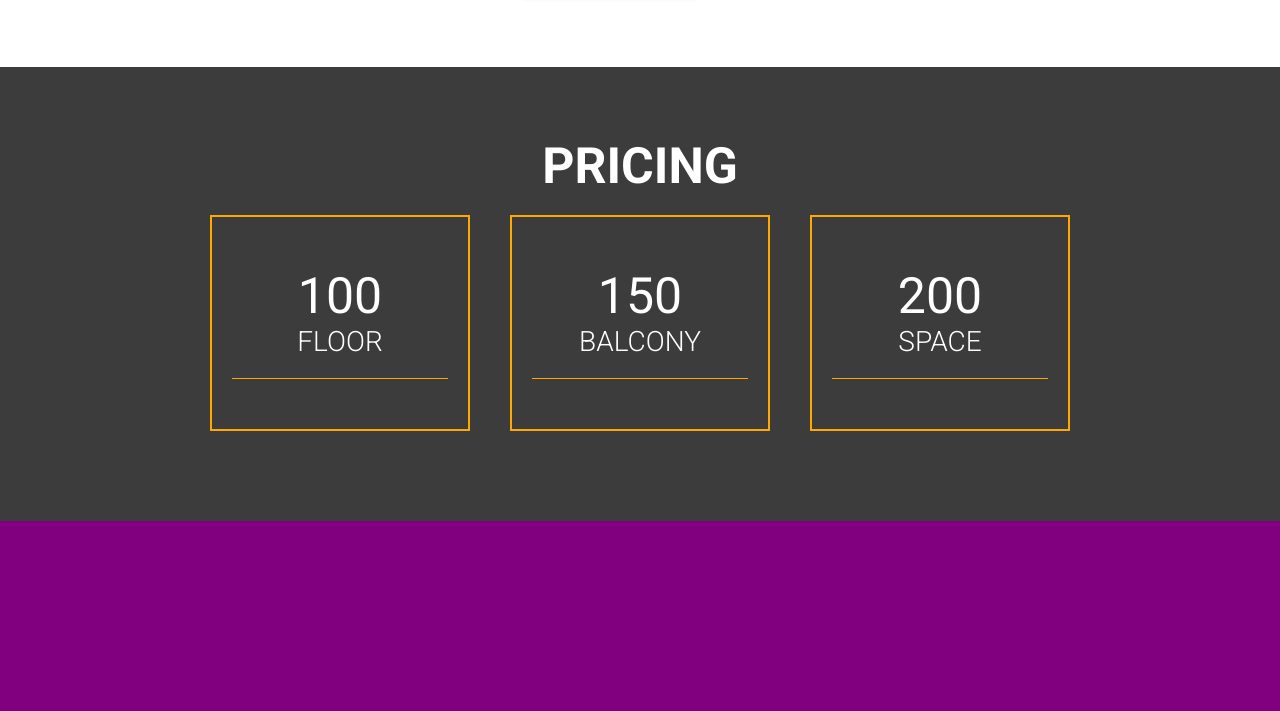
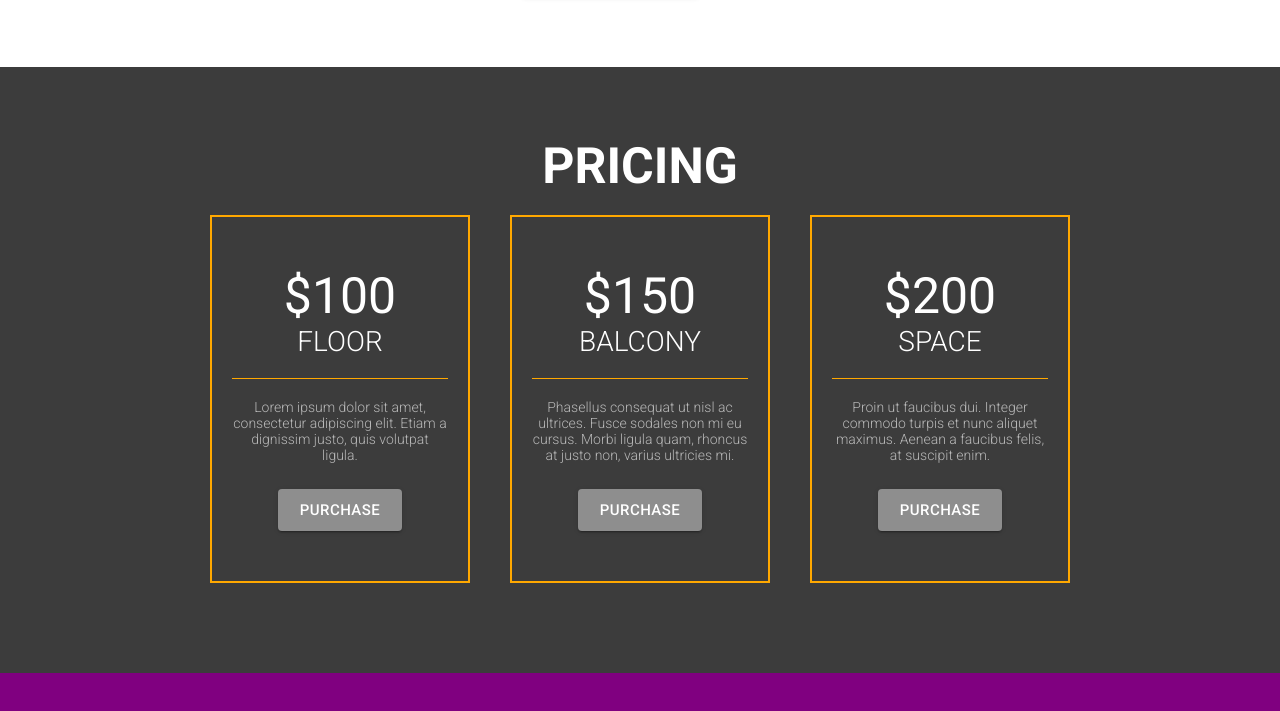
Before and after one commit to yazindu/the_venue, a React (Vite) app: page / in a window 1280 px wide. Shown: the part 2138-2849 px from the top of the page. Built offline with nearby package versions, Linux system fonts and the light colour scheme; the HTML template or start-up script is replaced by a standard one.

Commit message:
finished 18th video. react-awesome-reveal Zoom and Fade issue is still here

```diff
--- a/src/components/pricing/index.tsx
+++ b/src/components/pricing/index.tsx
@@ -1,4 +1,5 @@
 import {Zoom} from "react-awesome-reveal";
+import {MyButton} from "../utils/MyButton.tsx";
 
 export const Pricing = () => {
     const pricesState = {
@@ -14,10 +15,15 @@ export const Pricing = () => {
             <Zoom key={index + Date()} className={'pricing_item'} delay={pricesState.delay[index]}>
                 <div className={'pricing_inner_wrapper'}>
                     <div className={'pricing_title'}>
-                        <span>{`${pricesState.prices[index]}`}</span>
-                        <span>{`${pricesState.position[index]}`}</span>
+                        <span>${pricesState.prices[index]}</span>
+                        <span>{pricesState.position[index]}</span>
                     </div>
-
+                    <div className={'pricing_description'}>
+                        {pricesState.desc[index]}
+                    </div>
+                    <div className={'pricing_buttons'}>
+                        <MyButton text={'Purchase'} link={pricesState.linkTo[index]} size={'large'} iconTicket={false}/>
+                    </div>
                 </div>
             </Zoom>
         ))
```
